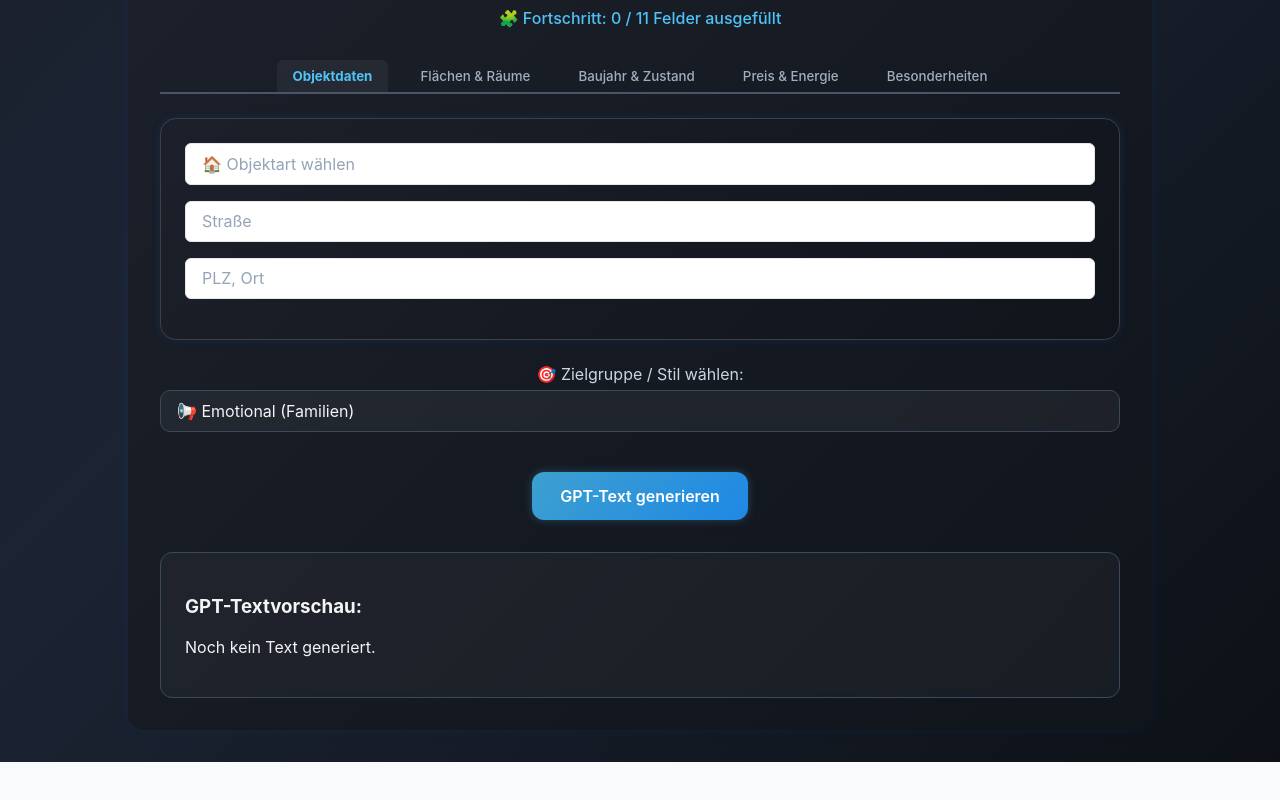
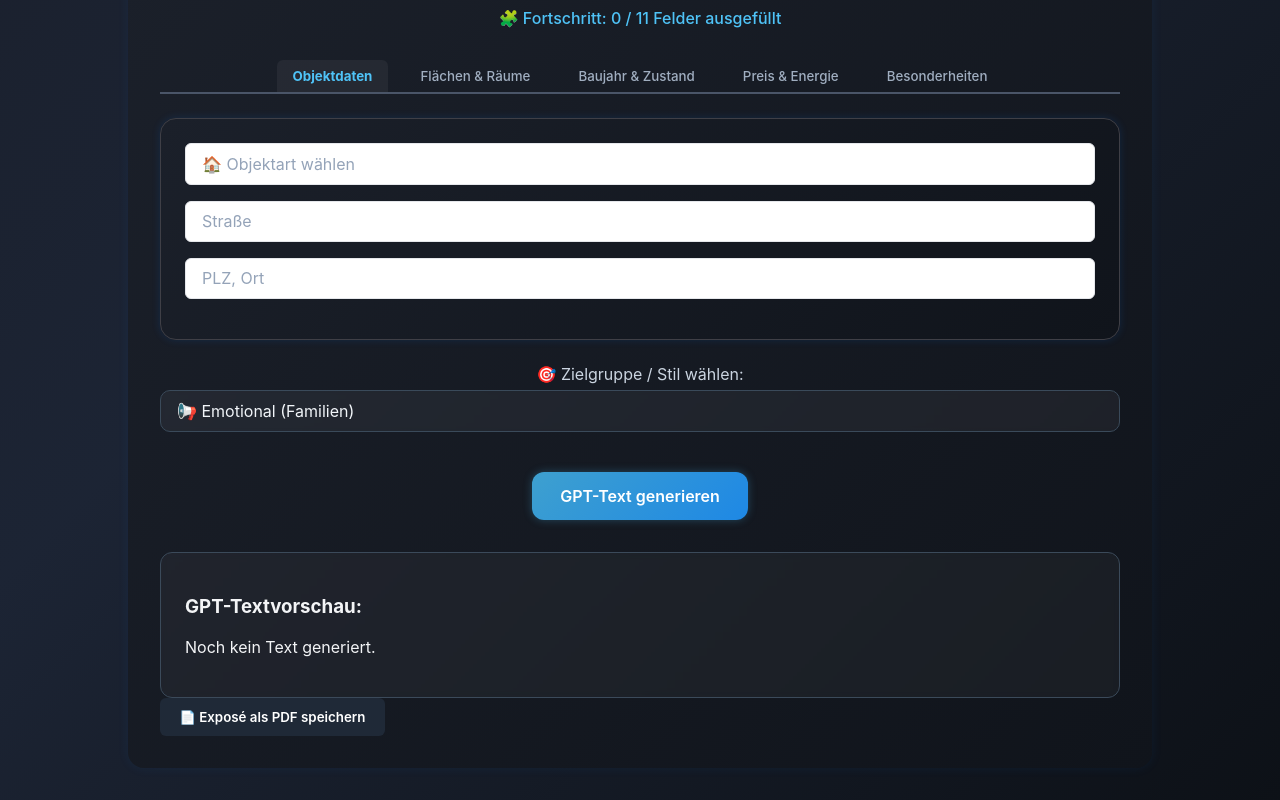
Before and after one commit to M-Sieger/MaklerMate-MVP, a React (Create React App) app: page /tools/expose in a window 1280 px wide. Shown: the part 417-1217 px from the top of the page. Before the commit the page ends 1179 px from the top, so only its background shows below. Built offline with nearby package versions, Linux system fonts and the light colour scheme; the HTML template or start-up script is replaced by a standard one.

Commit message:
Umsetzungsschritte für PDF + Mail + CRM

```diff
--- a/package.json
+++ b/package.json
@@ -7,6 +7,8 @@
     "@testing-library/jest-dom": "^6.6.3",
     "@testing-library/react": "^16.3.0",
     "@testing-library/user-event": "^13.5.0",
+    "html2canvas": "^1.4.1",
+    "jspdf": "^3.0.1",
     "react": "^19.1.0",
     "react-dom": "^19.1.0",
     "react-router-dom": "^7.6.2",
--- a/src/pages/ExposeTool.jsx
+++ b/src/pages/ExposeTool.jsx
@@ -3,7 +3,7 @@ import TabbedForm from '../components/TabbedForm';
 import '../styles/ExposeTool.css';
 import { fetchGPTResponse } from '../api/openai';
 import Loader from '../components/Loader';
-
+import { exportExposeAsPDF } from "../utils/pdfExport";
 
 
 export default function ExposeTool() {
@@ -69,7 +69,7 @@ export default function ExposeTool() {
 📋 Stil:
 - Deutsch
 - Leicht verkäuflich, vertrauensvoll, nicht aufdringlich, einladend.
-- Keywords: „Licht“, „Wohlfühlatmosphäre“, „Raumgefühl“, „Besonderheit“, „Lebensgefühl“, „Ankommen“, „Entfaltung“.
+- Keywords: „Licht“, „Wohlfühlatmosphäre“, „Raumgefühl“, „Besonderheit“, „Lebensgefühl“, „Ankommen“, „Entfaltung“, aber nicht zu viel geschwafel .
 ${stilHinweis}
 📝 Einstieg:
 - Beginne mit einem Satz, der sofort eine einladende oder neugierige Atmosphäre schafft (z.B. "Stellen Sie sich vor..." oder "Entdecken Sie ein Zuhause...").
@@ -217,6 +217,33 @@ ${stilHinweis}
   </button>
 )}
 
+
+
+
+
+
+
+<button
+  onClick={() =>
+    exportExposeAsPDF({
+      beschreibung: formData.beschreibung,
+      lage: formData.lage,
+      besonderheiten: formData.besonderheiten,
+      stil: formData.textstil,
+    })
+  }
+  className="pdf-button"
+>
+  📄 Exposé als PDF speichern
+</button>
+
+
+
+
+
+
+
+
 </div>
 
     </div>
--- /dev/null
+++ b/src/utils/pdfExport.js
@@ -0,0 +1,32 @@
+import jsPDF from "jspdf";
+import html2canvas from "html2canvas";
+
+export async function exportExposeAsPDF({ beschreibung, lage, besonderheiten, stil }) {
+  const doc = new jsPDF("p", "mm", "a4");
+  const margin = 15;
+  const maxWidth = 180;
+  let y = margin;
+
+  const title = "📄 Immobilien-Exposé";
+  doc.setFontSize(20);
+  doc.setFont("helvetica", "bold");
+  doc.text(title, margin, y);
+  y += 10;
+
+  const section = (label, content) => {
+    doc.setFontSize(12);
+    doc.setFont("helvetica", "bold");
+    doc.text(`${label}:`, margin, y);
+    y += 6;
+    doc.setFont("helvetica", "normal");
+    doc.text(doc.splitTextToSize(content || "–", maxWidth), margin, y);
+    y += 12;
+  };
+
+  section("Beschreibung", beschreibung);
+  section("Lage", lage);
+  section("Besonderheiten", besonderheiten);
+  section("Stil", stil);
+
+  doc.save("Expose.pdf");
+}
```
Also changed, not shown: 1 other file (tests, documents, lock files or other folders).
